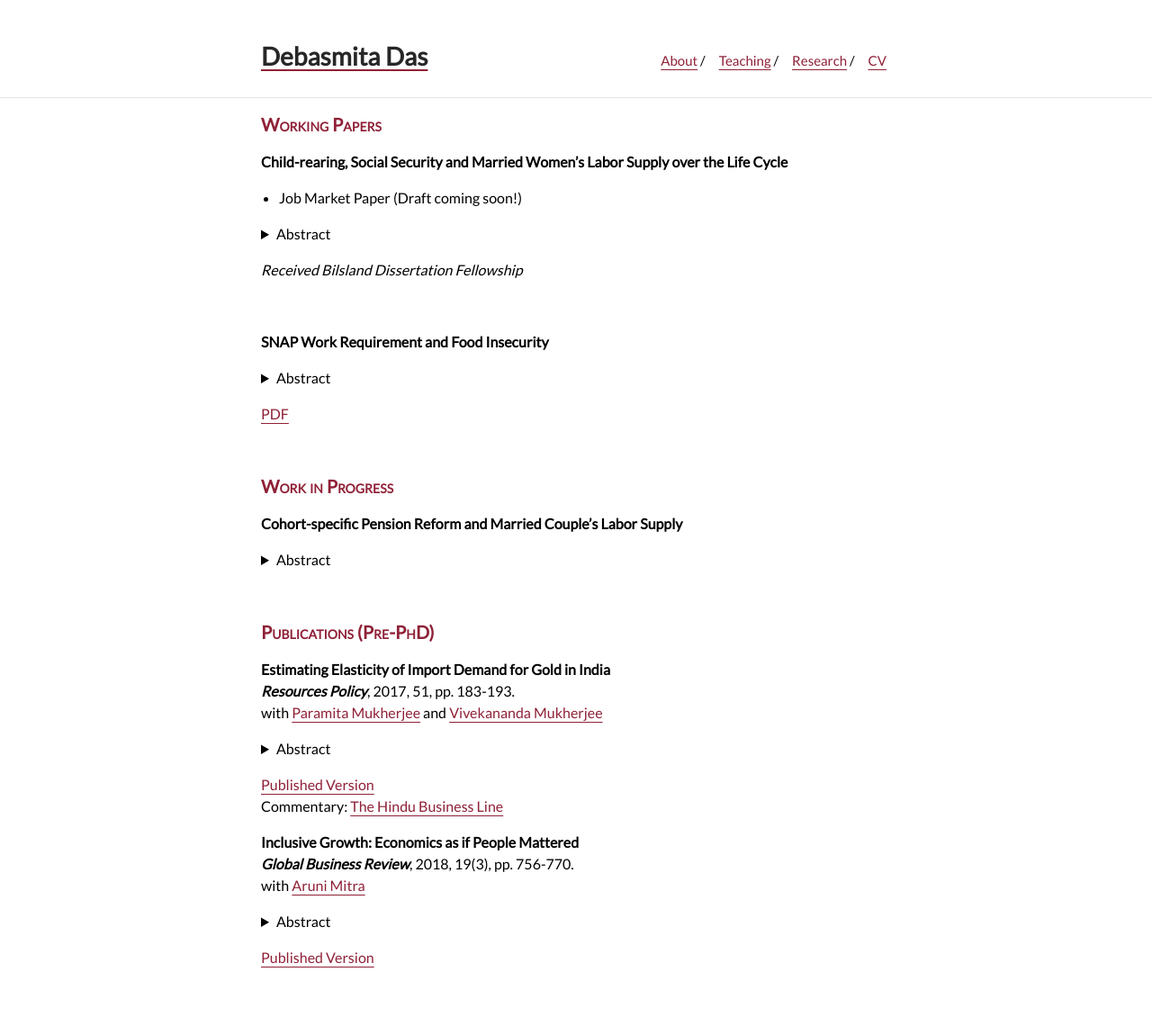
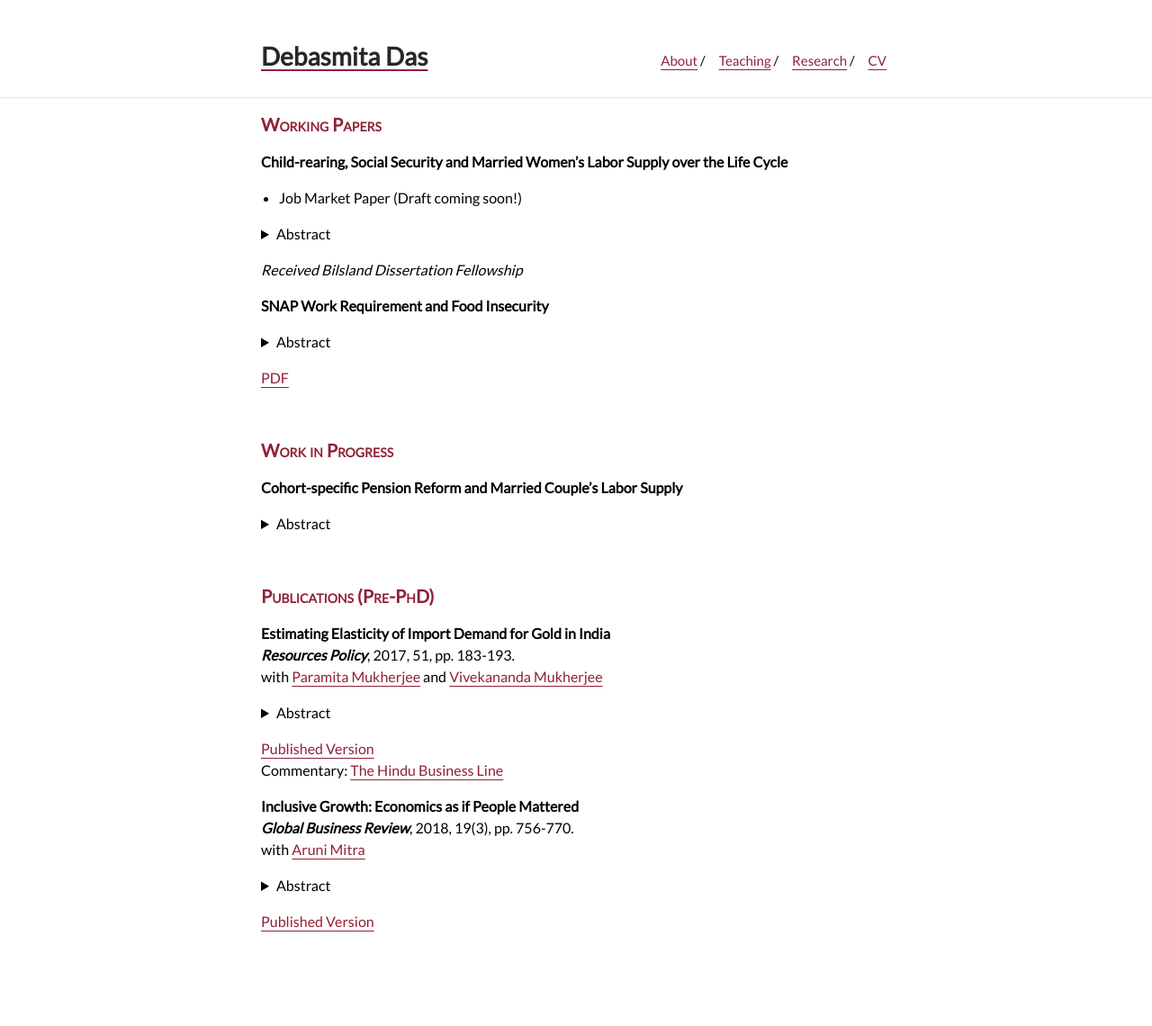
Before and after one commit to debasmita-das-econ/debasmita-das-econ.github.io, a Jekyll site: the page built from research.md, in a window 1280 px wide. Shown: the whole page at 90% size. Built offline with Jekyll 4.4.1, drawn with Linux system fonts in a browser that asks for light colours; a style sheet for code colours, icons or effects is not loaded; after the commit the page ends 1100 px from its top, so only the background shows below that.

Commit message:
Update research.md

```diff
--- a/research.md
+++ b/research.md
@@ -17,9 +17,9 @@ You can also find my articles on my Google Scholar profile.
   This paper studies how career interruptions during child-rearing years affect the labor market trajectory, lifetime earnings, and Social Security benefits of married women in the United States. To this end, I develop a dynamic structural life-cycle model of female labor supply, savings, and Social Security benefit claiming and estimate the model using the Method of Simulated Moments for the 1943-1954 cohort. I use the estimated model to quantify the effect of three revenue-neutral policy reforms: (i) introducing a Social Security caregiver credit that covers the lost earnings during the first 5 child-rearing years through changes in retirement benefits, (ii) combining the introduction of caregiver credit with the elimination of spousal and survivors benefits, and (iii) removing spousal and survivors benefits. I find that the gender gap in average career earnings at the Social Security Early Retirement Age reduces significantly under all three counterfactual scenarios, with the largest effect of 12.77% decline under the second reform. The findings suggest that instituting caregiver credit for child-rearing in the absence of the marriage-based Social Security benefits would offset a substantial portion of the motherhood penalty in lifetime labor earnings of married women and increase their retirement benefit adequacy.
   </p>
 </details>
-*Received Bilsland Dissertation Fellowship*
 
-<br>
+*Received Bilsland Dissertation Fellowship* <br>
+
 
 **SNAP Work Requirement and Food Insecurity**
 
```
